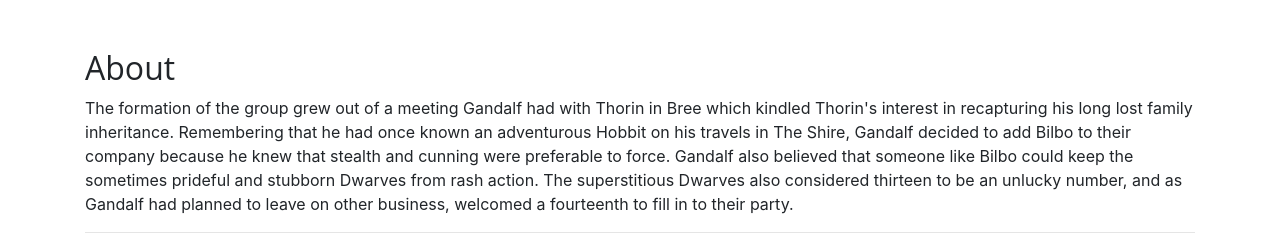
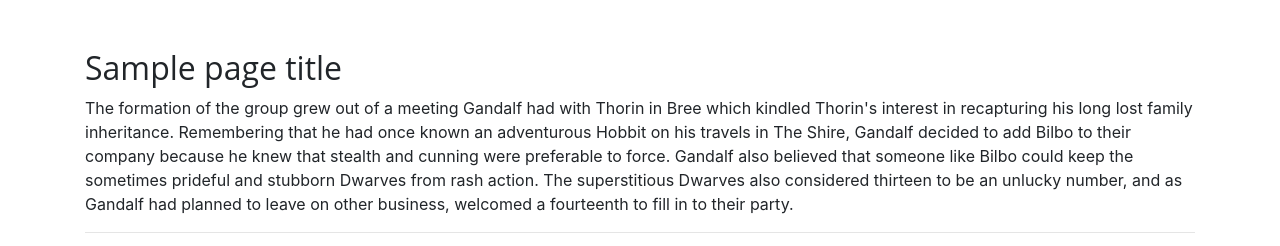
Before and after one commit to GarySimons/Flask_Hobbit, a Flask app: template templates/about.html in a window 1280 px wide. Shown: the part 533-779 px from the top of the page. Run offline with Flask 2, Linux system fonts and the light colour scheme; the template is opened without the code that fills it: most values are stand-ins (such as "Sample title", 1, 10 or a date in 2020); some libraries are stand-ins or nearby versions.

Commit message:
Added {{ page_title }} to pages to match data

```diff
--- a/run.py
+++ b/run.py
@@ -9,15 +9,15 @@ def index():
 
 @app.route("/about")
 def about():
-    return render_template("about.html")
+    return render_template("about.html", page_title="About")
+
+@app.route("/contact")
+def contact():
+    return render_template("contact.html", page_title="Contact")
 
 @app.route("/careers")
 def careers():
-    return render_template("careers.html")
-
-@app.route("/contact")
-def contact():
-    return render_template("contact.html")
+    return render_template("careers.html", page_title="Careers")
 
 if __name__ == "__main__":
     app.run(host=os.environ.get("IP", '0.0.0.0'),
--- a/templates/about.html
+++ b/templates/about.html
@@ -1,5 +1,6 @@
-{% extends 'base.html' %} {% block content %}
-<h2>About</h2>
+{% extends 'base.html' %}
+{% block content %}
+<h2>{{ page_title }}</h2>
 
 <p>The formation of the group grew out of a meeting Gandalf had with Thorin in Bree which kindled Thorin's interest in recapturing his long lost family inheritance. Remembering that he had once known an adventurous Hobbit on his travels in The Shire, Gandalf
     decided to add Bilbo to their company because he knew that stealth and cunning were preferable to force. Gandalf also believed that someone like Bilbo could keep the sometimes prideful and stubborn Dwarves from rash action. The superstitious Dwarves
--- a/templates/careers.html
+++ b/templates/careers.html
@@ -1,4 +1,4 @@
 {% extends 'base.html' %}
 {% block content %}
-    <h2>Come Work With Us</h2>
+    <h2>{{ page_title }}</h2>
 {% endblock %}
--- a/templates/contact.html
+++ b/templates/contact.html
@@ -1,4 +1,4 @@
 {% extends 'base.html' %}
 {% block content %}
-    <h2>Contact Us!</h2>
+    <h2>{{ page_title }}</h2>
 {% endblock %}
```
